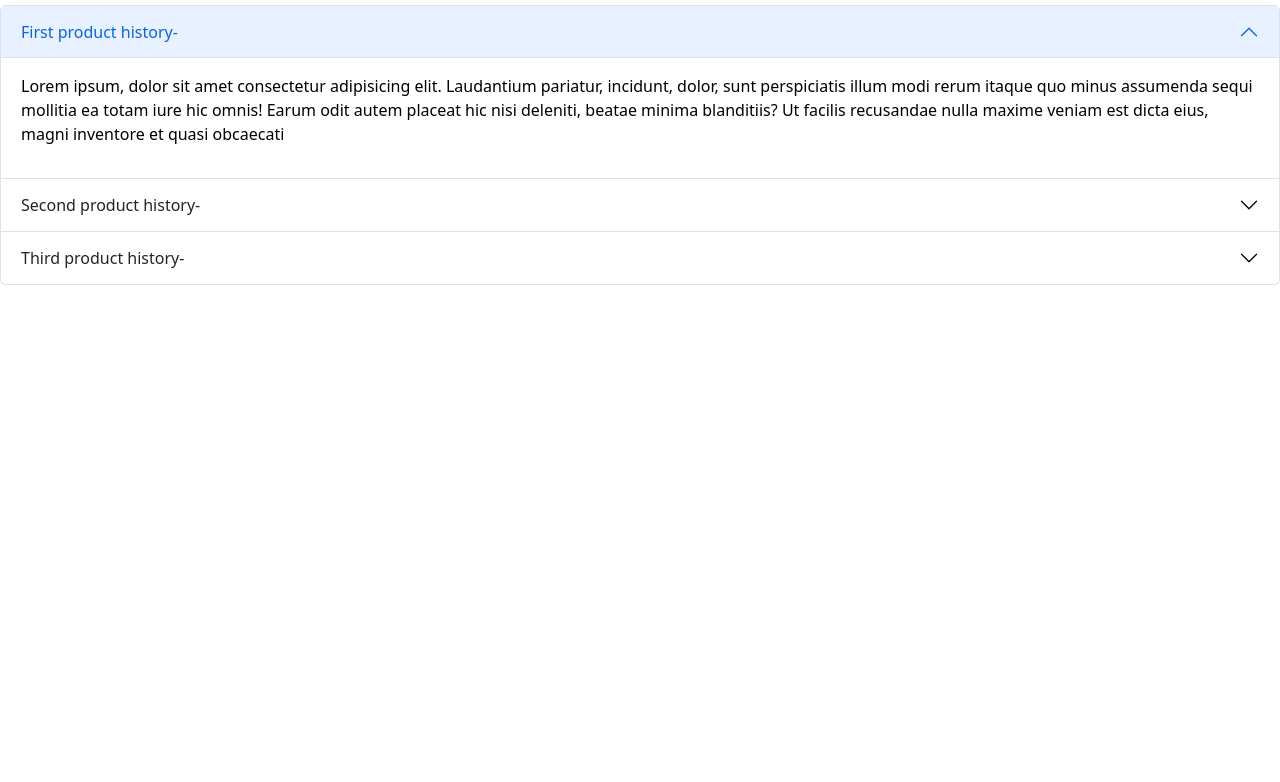
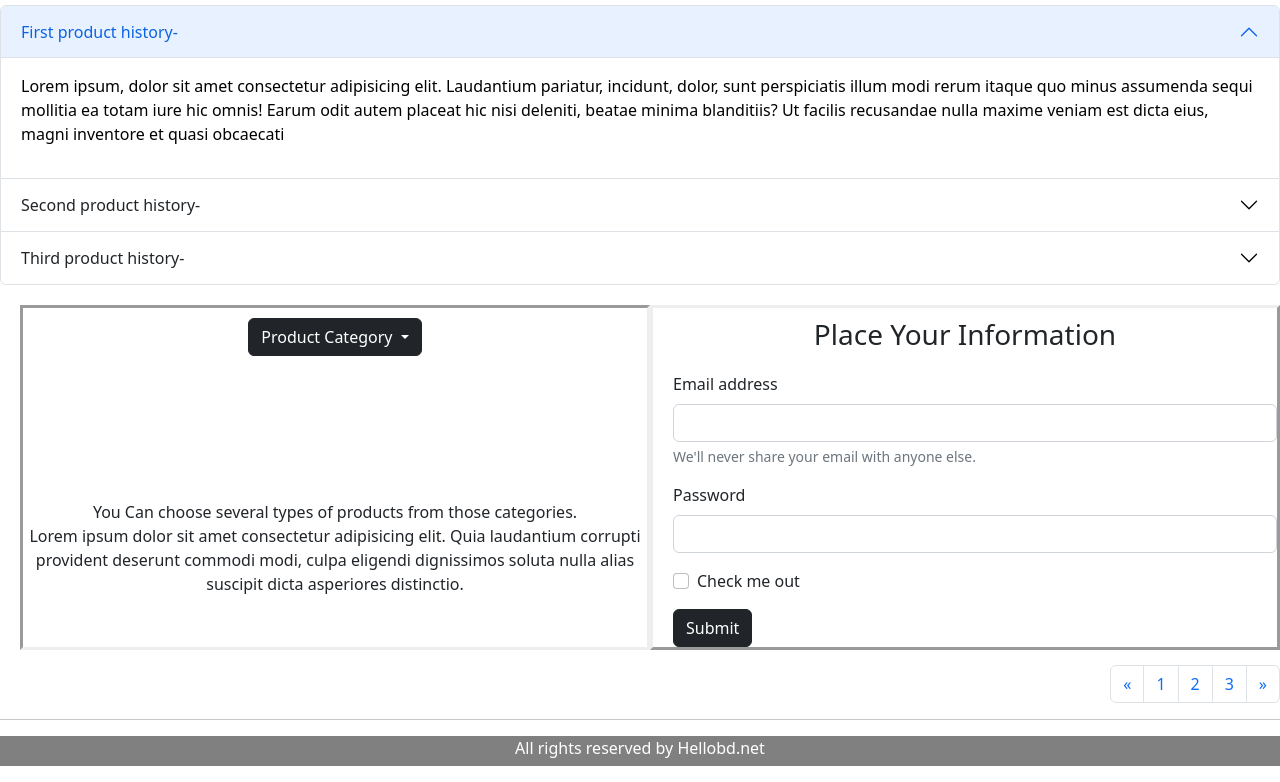
Before and after one commit to mortuza62/practice, a plain HTML site: page index.html in a window 1280 px wide. Shown: the part 915-1697 px from the top of the page. Before the commit the page ends 1200 px from the top, so only its background shows below. Drawn offline with nearby package versions, Linux system fonts and the light colour scheme.

```diff
--- a/css/style.css
+++ b/css/style.css
@@ -2,3 +2,36 @@
     margin-top: 20px;
     padding-left: 20px;
 }
+/* Overview section */
+#overview-dropdown{
+    display: flex;
+    margin-top: 20px;
+    padding-left: 20px;
+}
+.overview-border{
+ width: 100%;
+}
+#btn-middle-aling{
+    text-align: center;
+    margin-top: 10px;
+}
+.border-dropdown-section{
+    border-style: inset;
+}
+.border-information-section{
+    border-style: outset;
+}
+.border-information-section h3{
+    text-align: center;
+    margin-top: 10px;
+}
+/* pagination section */
+.pagination-part{
+    margin-top: 15px;
+}
+.footer-part{
+    background-color: gray;
+    height: 30px;
+    text-align: center;
+    color: white;
+}
--- a/index.html
+++ b/index.html
@@ -20,7 +20,7 @@
           </button>
           <div class="offcanvas offcanvas-end text-bg-dark" tabindex="-1" id="offcanvasDarkNavbar" aria-labelledby="offcanvasDarkNavbarLabel">
             <div class="offcanvas-header">
-              <h5 class="offcanvas-title" id="offcanvasDarkNavbarLabel">Hellobd.com</h5>
+              <h3 class="offcanvas-title" id="offcanvasDarkNavbarLabel">Hellobd.com</h3>
               <button type="button" class="btn-close btn-close-white" data-bs-dismiss="offcanvas" aria-label="Close"></button>
             </div>
             <div class="offcanvas-body">
@@ -132,9 +132,69 @@
     </div>
   </div>
 </section>
-
-
-
+<!-- Overview section is start -->
+<section id="overview-dropdown">
+  <div class="overview-border border-dropdown-section">
+      <div id="btn-middle-aling" class="dropdown">
+        <button class="btn btn-dark dropdown-toggle" type="button" data-bs-toggle="dropdown" aria-expanded="false">
+          Product Category
+        </button>
+        <ul class="dropdown-menu">
+          <li><a class="dropdown-item" href="#">Product:1</a></li>
+          <li><a class="dropdown-item" href="#">Product:2</a></li>
+          <li><a class="dropdown-item" href="#">Product:3</a></li>
+        </ul><br><br><br><br><br><br><br>
+        <p>You Can choose several types of products from those categories. <br>Lorem ipsum dolor sit amet consectetur adipisicing elit. Quia laudantium corrupti provident deserunt commodi modi, culpa eligendi dignissimos soluta nulla alias suscipit dicta asperiores distinctio.</p>
+      </div>
+    </div>
+    <div class="overview-border border-information-section">
+      <h3>Place Your Information</h3>
+      <form class="service-heading">
+        <!-- <fieldset disabled>
+          <legend>Disabled fieldset example</legend> -->
+        <div class="mb-3">
+          <label for="exampleInputEmail1" class="form-label">Email address</label>
+          <input type="email" class="form-control" id="exampleInputEmail1" aria-describedby="emailHelp">
+          <div id="emailHelp" class="form-text">We'll never share your email with anyone else.</div>
+        </div>
+        <div class="mb-3">
+          <label for="exampleInputPassword1" class="form-label">Password</label>
+          <input type="password" class="form-control" id="exampleInputPassword1">
+        </div>
+        <div class="mb-3 form-check">
+          <input type="checkbox" class="form-check-input" id="exampleCheck1">
+          <label class="form-check-label" for="exampleCheck1">Check me out</label>
+        </div>
+        <button type="submit" class="btn btn-dark">Submit</button>
+      </form>
+    </div>
+  </div>
+</section>
+<!-- pagination section is start -->
+<section class="pagination-part">
+  <nav aria-label="Page navigation example">
+    <ul class="pagination justify-content-end">
+      <li class="page-item">
+        <a class="page-link" href="#" aria-label="Previous">
+          <span aria-hidden="true">&laquo;</span>
+        </a>
+      </li>
+      <li class="page-item"><a class="page-link" href="#">1</a></li>
+      <li class="page-item"><a class="page-link" href="#">2</a></li>
+      <li class="page-item"><a class="page-link" href="#">3</a></li>
+      <li class="page-item">
+        <a class="page-link" href="#" aria-label="Next">
+          <span aria-hidden="true">&raquo;</span>
+        </a>
+      </li>
+    </ul>
+  </nav>
+</section>
+<!-- Footer section -->
+<hr>
+<footer>
+  <p class="footer-part">All rights reserved by Hellobd.net</p>
+</footer>
 
 
     <!-- JavaScript Bundle with Popper -->
```
